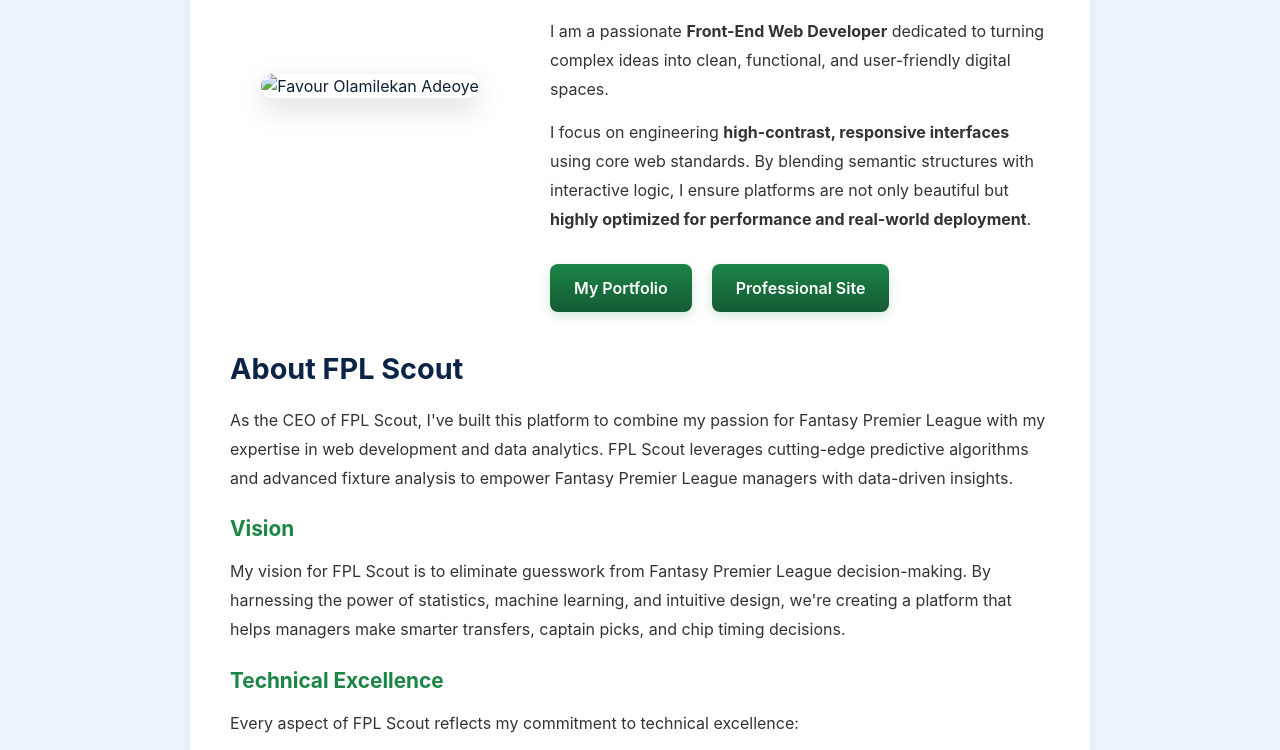
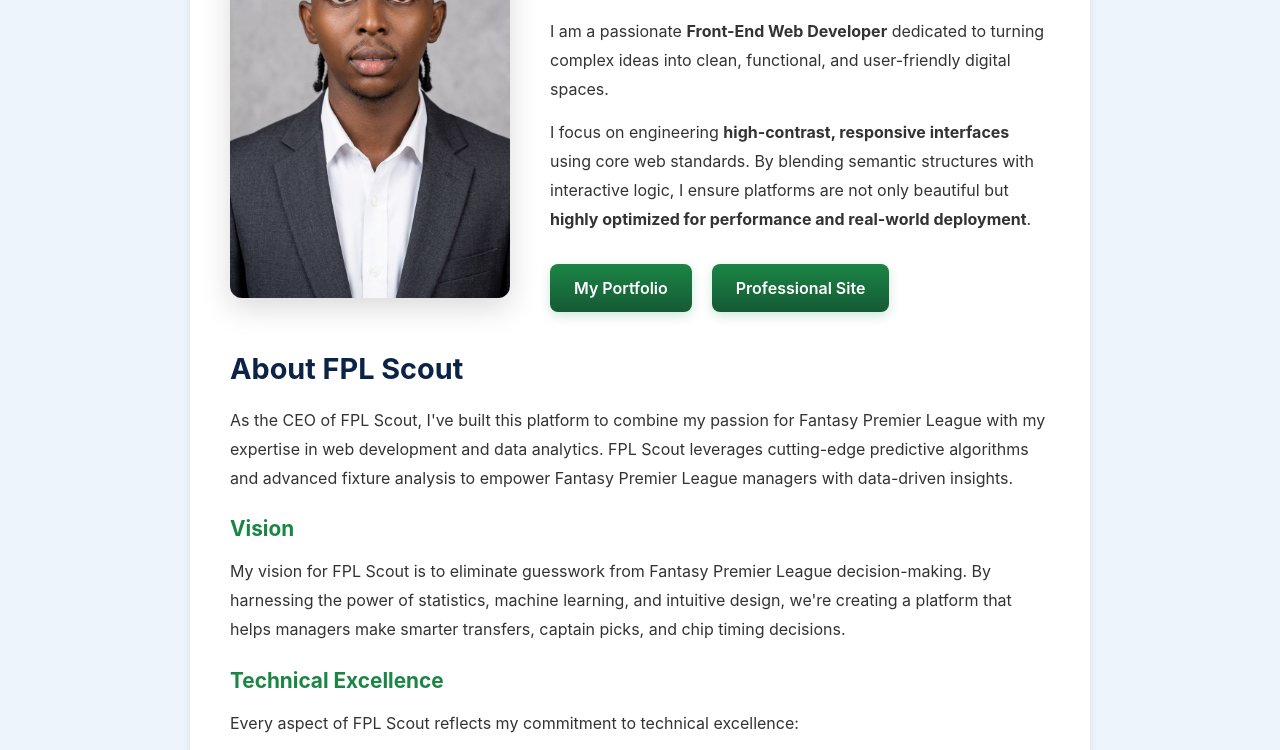
Before and after one commit to Olamn-WebGIS/olamn-fpl-scout, a website: page about-me.html in a window 1280 px wide. Shown: the part 289-1039 px from the top of the page. Drawn offline with nearby package versions, Linux system fonts and the light colour scheme.

Commit message:
Update website

```diff
--- a/about-me.html
+++ b/about-me.html
@@ -194,7 +194,7 @@
         <div class="content-wrapper">
             <div class="about-header">
                 <div class="about-photo">
-                    <img src="/olamn-fpl-scout/Profilepic.png" alt="Favour Olamilekan Adeoye" class="profile-img">
+                    <img src="/images/Profilepic.png" alt="Favour Olamilekan Adeoye" class="profile-img">
                 </div>
                 <div class="about-info">
                     <h1>Favour Olamilekan Adeoye</h1>
```
